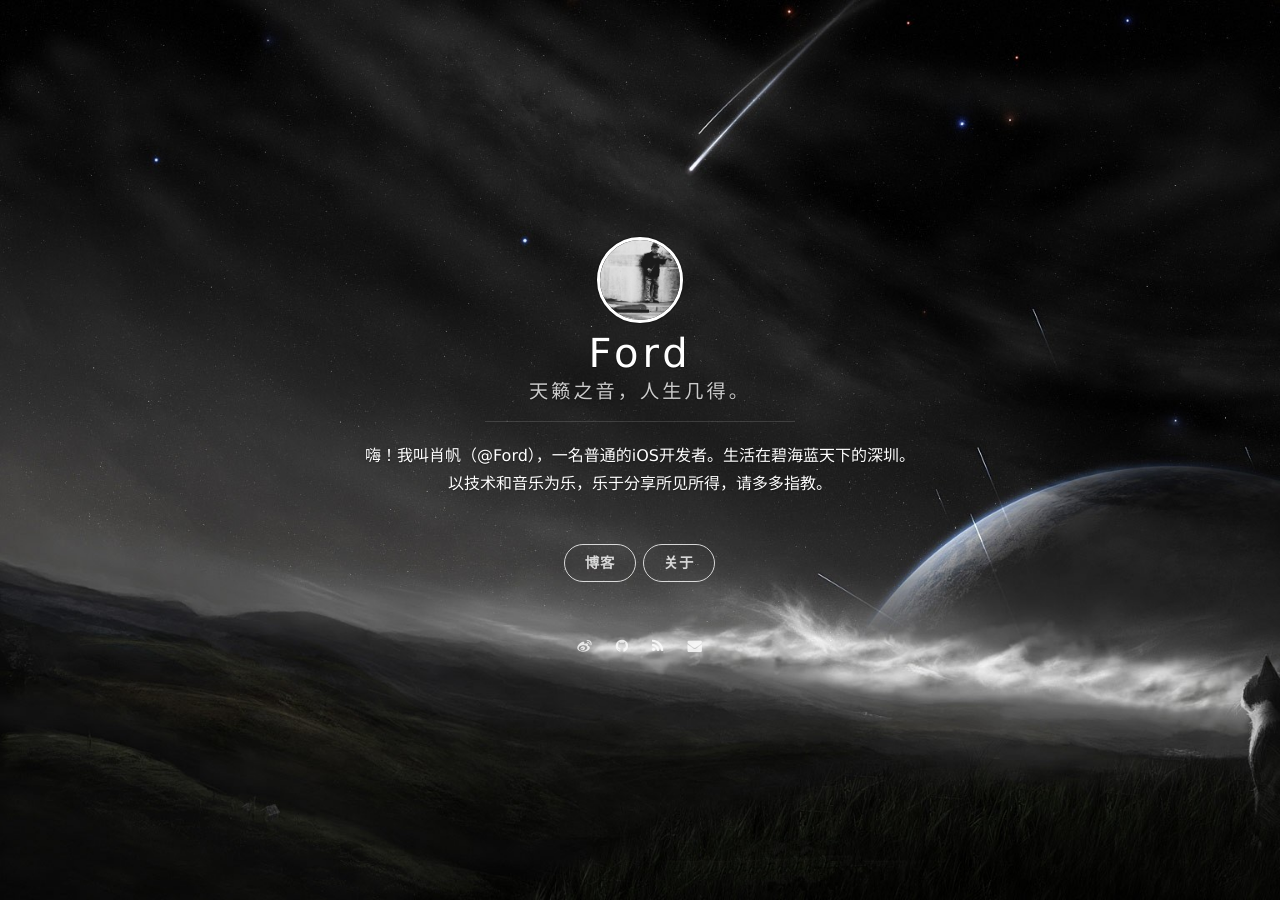
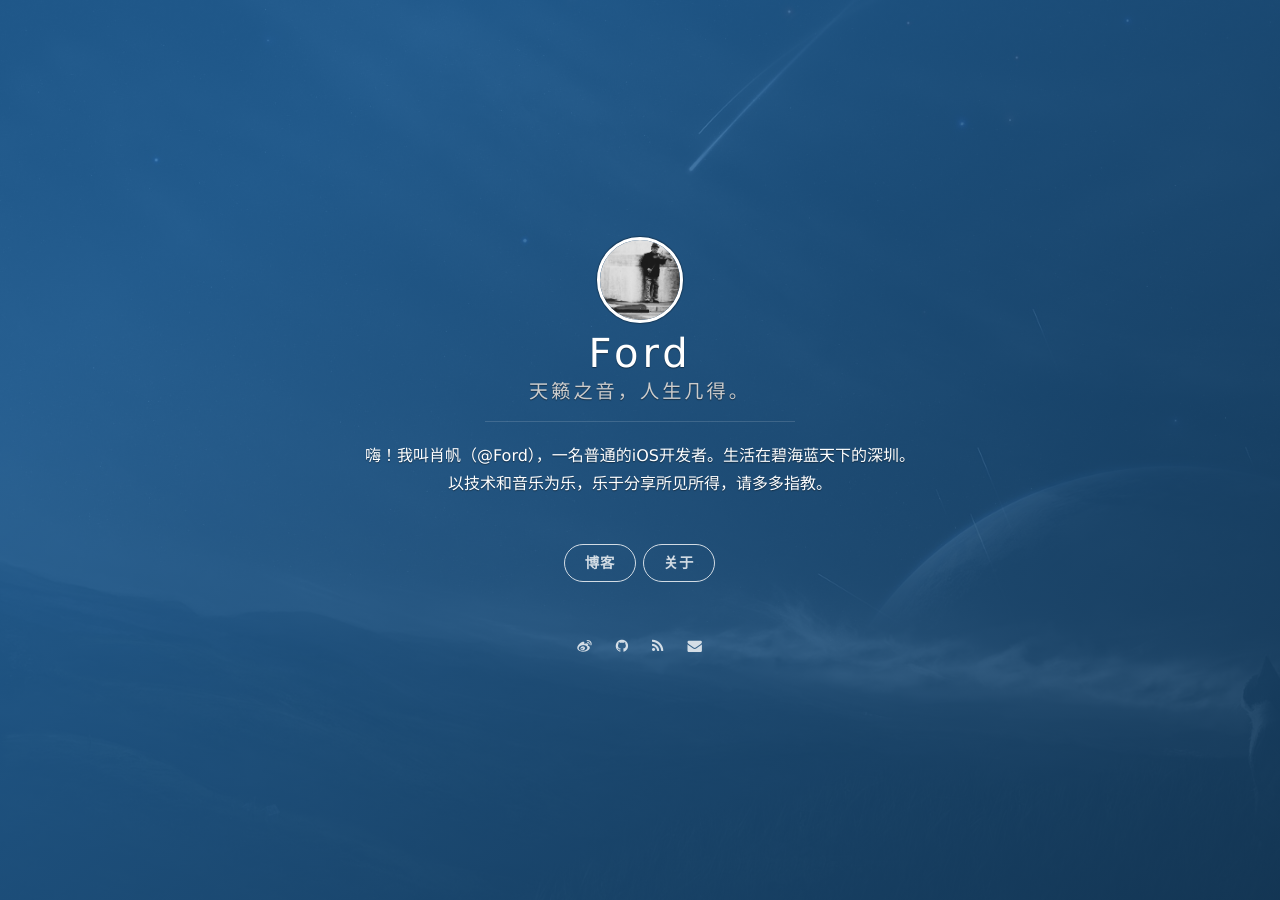
Before and after one commit to QAJenning/Test.github.io, a Jekyll site: the page built from index.html, in a window 1280 px wide. Built offline with Jekyll 4.4.1, drawn with Linux system fonts in a browser that asks for light colours; nearby versions of some CDN libraries; the list of posts is cut into pages by our own code.

Commit message:
commit now

```diff
--- a/_config.yml
+++ b/_config.yml
@@ -13,7 +13,7 @@ permalink: /:year/:month/:title/
 highlighter: plain
 
 # supported colors: blue, green, purple, red, orange or slate. If you need clear, leave it empty.
-#cover_color: red
+cover_color: blue
 
 # The blog button should not be removed.
 blog_button:
```
Also changed, not shown: 5 other files.
